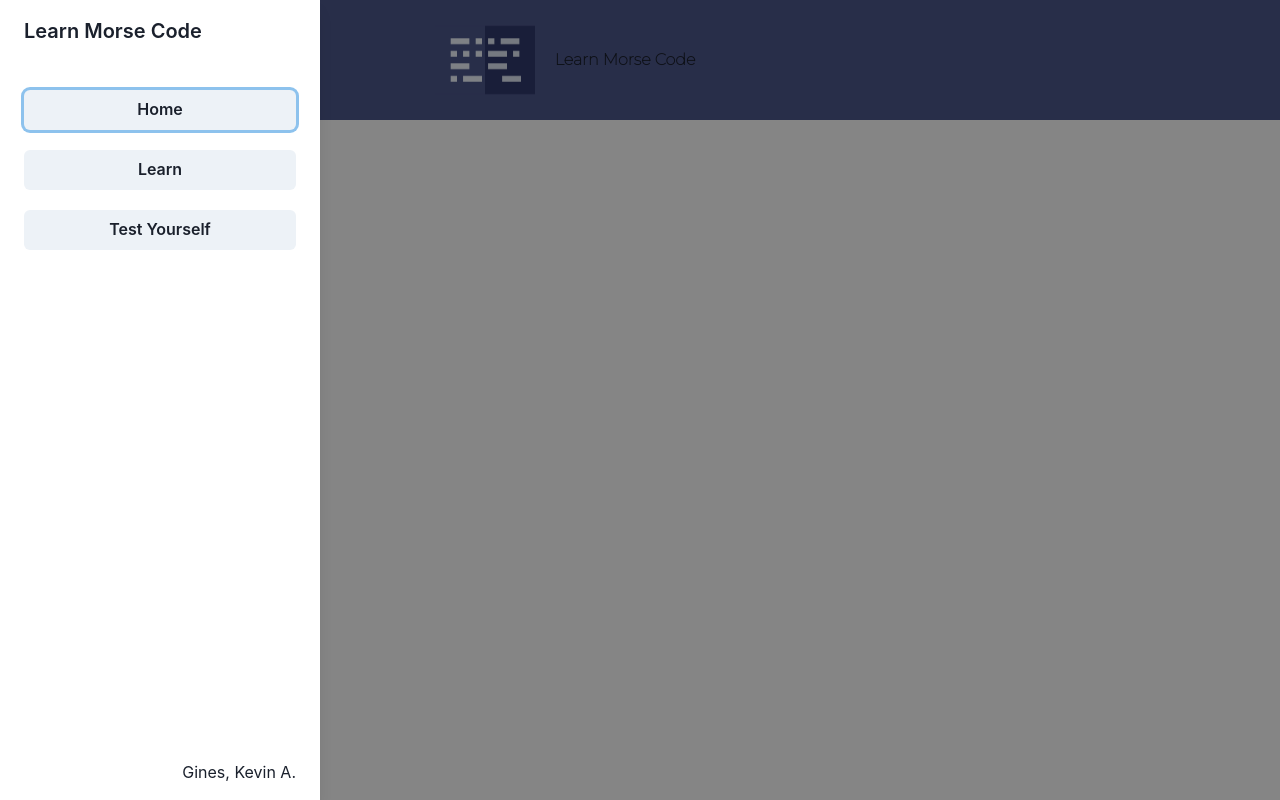
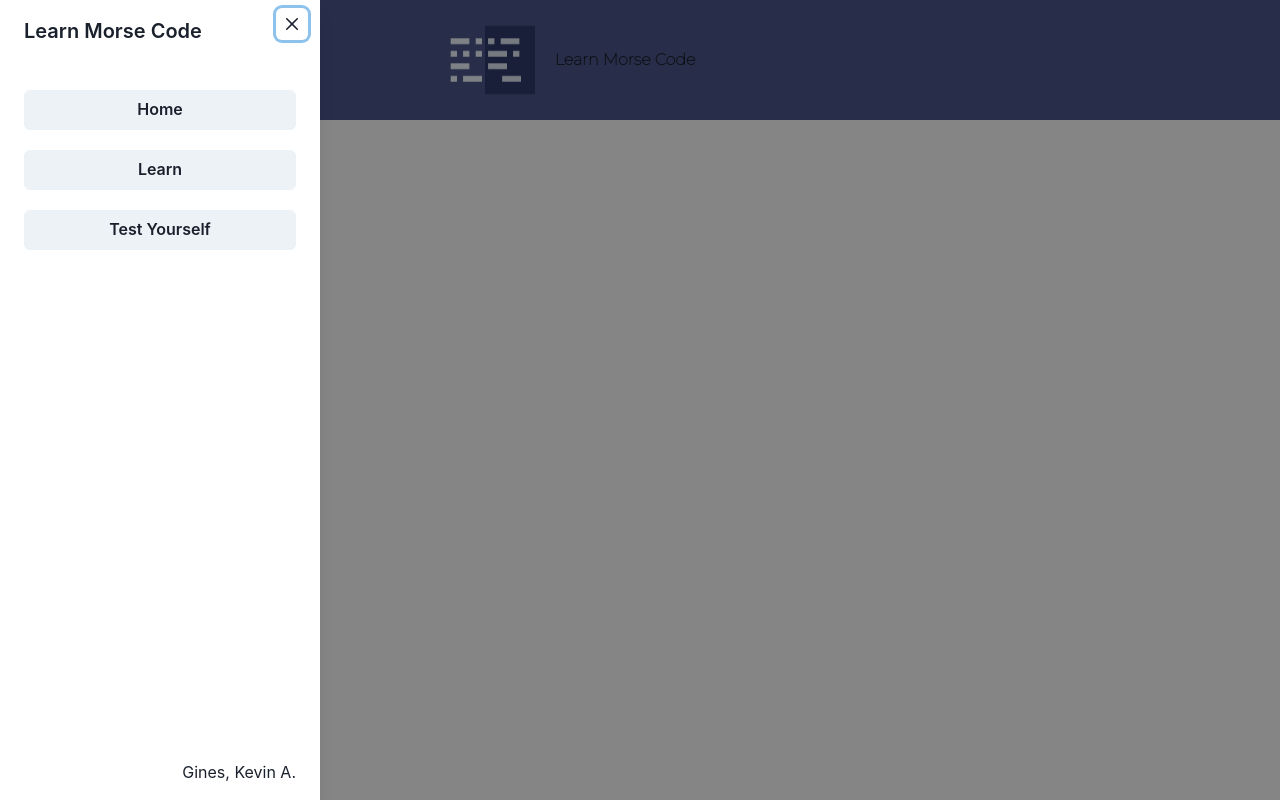
Before and after one commit to KevinGines1/learnmorse, a React (Create React App) app: page /study in a window 1280 px wide. Both pictures are taken after a click on the button 29 px from the left and 60 px from the top of the page. Built offline with nearby package versions, Linux system fonts and the light colour scheme.

Commit message:
create pages, route them, and map to drawer component

```diff
--- a/src/App.js
+++ b/src/App.js
@@ -1,65 +1,35 @@
-// import logo from './logo.svg';
-import morseIcon from "./assets/morse-code-1.png"
 import './App.css';
 
+// browser router components
 import {
-  Box,
-  Image,
-  Text,
-} from "@chakra-ui/react";
+  BrowserRouter as Router,
+  Switch,
+  Route,
+} from "react-router-dom";
 
-import {
-  GiHamburgerMenu,
-} from "react-icons/gi"
+// pages
+import Home from "./pages/Home/Home.js"
+import Study from "./pages/Study/Study.js"
+import Test from "./pages/Test/Test.js"
 
-import {
-  Drawer,
-  DrawerBody,
-  DrawerFooter,
-  DrawerHeader,
-  DrawerOverlay,
-  DrawerContent,
-  useDisclosure,
-  IconButton,
-  Button
-} from "@chakra-ui/react"
-
-// import DrawerComponent from './components/drawer/DrawerComponent.js';
+// drawer and banner
+import DrawerComponent from './components/drawer/DrawerComponent.js'
 
 function App() {
 
-  const { isOpen, onOpen, onClose } = useDisclosure()
 
   return (
-    <Box w="100%" bg="rgba(77, 87, 140, 255)" display="flex" alignItems="center">
-      <IconButton icon={<GiHamburgerMenu />} bg="rgba(77, 87, 140, 255)" marginLeft="5px" size="lg" onClick={onOpen} />
-      <Box w="80%" h="15vh" display="flex" justifyContent="center" alignItems="center" flexDir="row">
-        <Drawer placement="left" onClose={onClose} size="xs" isOpen={isOpen}>
-          <DrawerOverlay>
-            <DrawerContent>
-              <DrawerHeader>
-                Learn Morse Code
-                      </DrawerHeader>
-              <DrawerBody>
-                <Box display="flex" flexDir="column" justifyContent="space-evenly" h="25vh">
-                  <Button>Home</Button>
-                  <Button>Learn</Button>
-                  <Button>Test Yourself</Button>
-                </Box>
-              </DrawerBody>
-              <DrawerFooter>
-                Gines, Kevin A.
-              </DrawerFooter>
-            </DrawerContent>
-          </DrawerOverlay>
-        </Drawer>
+    <Router>
+      <div>
+        <DrawerComponent />
+        <Switch>
+          <Route path="/" exact component={Home} />
+          <Route path="/study" exact component={Study} />
+          <Route path="/test" exact component={Test} />
+        </Switch>
+      </div>
+    </Router>
 
-        <a href="/">
-          <Image src={morseIcon} alt="Morse Code Icon" boxSize="100px" objectFit="cover" justifyContent="center" />
-        </a>
-        <Text paddingLeft="5" fontFamily="Montserrat" fontWeight="extrabold">Learn Morse Code</Text>
-      </Box>
-    </Box>
   );
 }
 
--- a/src/components/drawer/DrawerComponent.js
+++ b/src/components/drawer/DrawerComponent.js
@@ -1,3 +1,19 @@
+import morseIcon from "../../assets/morse-code-1.png"
+
+import {
+    GiHamburgerMenu,
+} from "react-icons/gi"
+
+// other chakra UI components
+import {
+    Box,
+    Image,
+    Text,
+    IconButton,
+    Button
+} from "@chakra-ui/react";
+
+// Drawer Components
 import {
     Drawer,
     DrawerBody,
@@ -9,23 +25,56 @@ import {
     useDisclosure,
 } from "@chakra-ui/react"
 
+// router
+import { Link } from 'react-router-dom'
+
 
 function DrawerComponent() {
     const { isOpen, onOpen, onClose } = useDisclosure();
 
     return (
-        <Drawer onClose={onClose} size="xs">
+        <Box w="100%" bg="rgba(77, 87, 140, 255)" display="flex" alignItems="center">
+            <IconButton icon={<GiHamburgerMenu />} bg="rgba(77, 87, 140, 255)" marginLeft="5px" size="lg" onClick={onOpen} />
+            <Box w="80%" h="15vh" display="flex" justifyContent="center" alignItems="center" flexDir="row">
+                <Drawer placement="left" onClose={onClose} size="xs" isOpen={isOpen}>
                     <DrawerOverlay>
                         <DrawerContent>
+                            <DrawerCloseButton />
                             <DrawerHeader>
-                        Drawer Header
+                                Learn Morse Code
               </DrawerHeader>
                             <DrawerBody>
-                        Hello World!
+                                <Box display="flex" flexDir="column" justifyContent="space-evenly" h="25vh">
+                                    <Button>
+                                        <Link to="/">
+                                            Home
+                                        </Link>
+                                    </Button>
+                                    <Button>
+                                        <Link to="/study">
+                                            Learn
+                                        </Link>
+                                    </Button>
+                                    <Button>
+                                        <Link to="/test">
+                                            Test Yourself
+                                        </Link>
+                                    </Button>
+                                </Box>
                             </DrawerBody>
+                            <DrawerFooter>
+                                Gines, Kevin A.
+              </DrawerFooter>
                         </DrawerContent>
                     </DrawerOverlay>
                 </Drawer>
+
+                <a href="/" marginLeft="5px">
+                    <Image src={morseIcon} alt="Morse Code Icon" boxSize="100px" objectFit="cover" justifyContent="center" />
+                </a>
+                <Text paddingLeft="5" fontFamily="Montserrat" fontWeight="extrabold">Learn Morse Code</Text>
+            </Box>
+        </Box>
     );
 }
 
--- /dev/null
+++ b/src/pages/Home/Home.js
@@ -0,0 +1,17 @@
+import {
+    Box,
+    Image,
+    Text,
+    IconButton,
+    Button
+} from "@chakra-ui/react"
+
+
+function Home() {
+
+    return (
+        <Text>Home Page</Text>
+    );
+}
+
+export default Home
--- /dev/null
+++ b/src/pages/Study/Study.js
@@ -0,0 +1,13 @@
+
+
+function Study() {
+
+    return (
+        <div>
+            <p>Study Page</p>
+        </div>
+    );
+
+}
+
+export default Study
--- /dev/null
+++ b/src/pages/Test/Test.js
@@ -0,0 +1,13 @@
+
+
+function Test() {
+
+    return (
+        <div>
+            <p>Test Page</p>
+        </div>
+    );
+
+}
+
+export default Test
```
Lines whose indentation alone changed are shown as unchanged.
